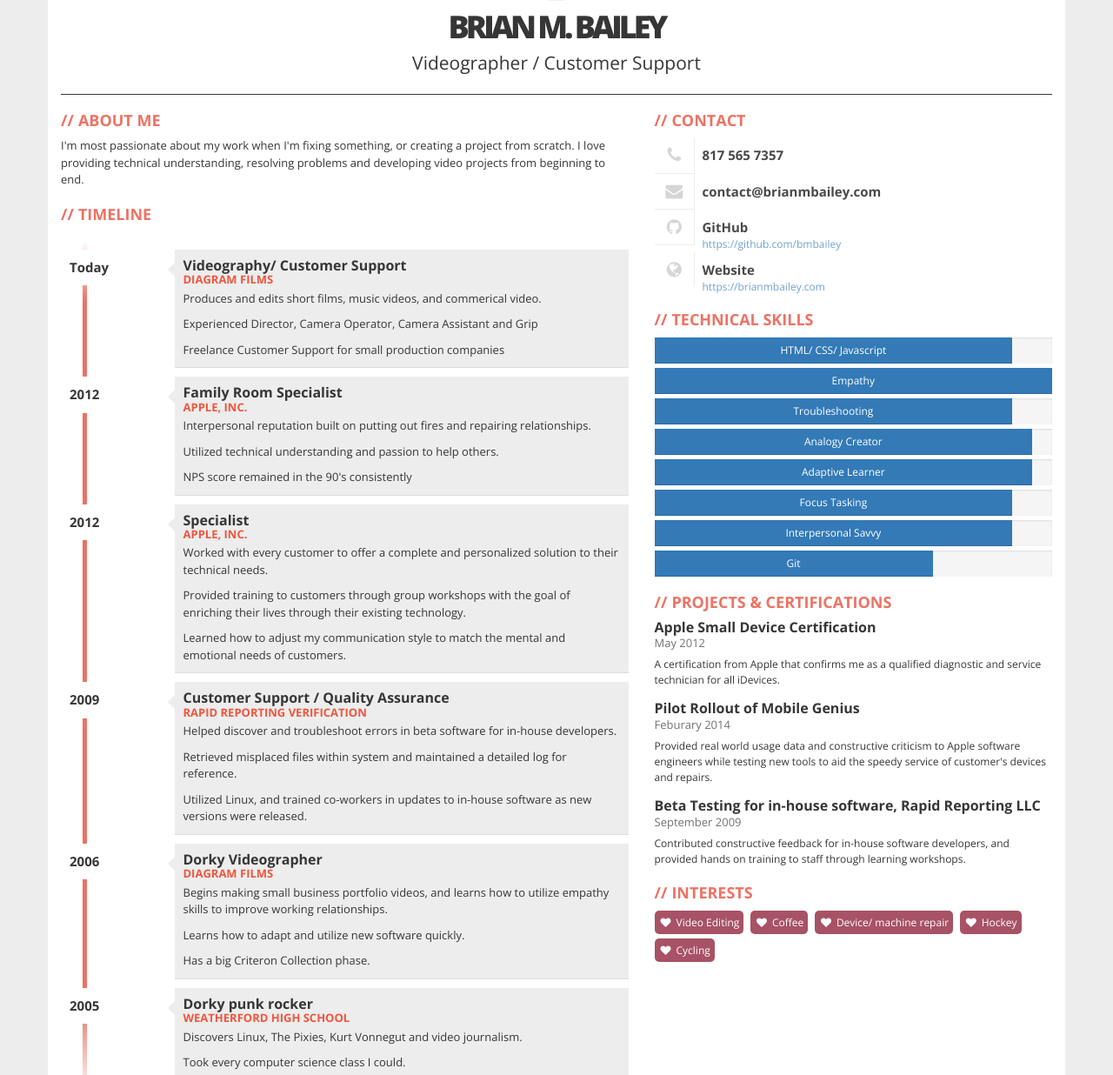
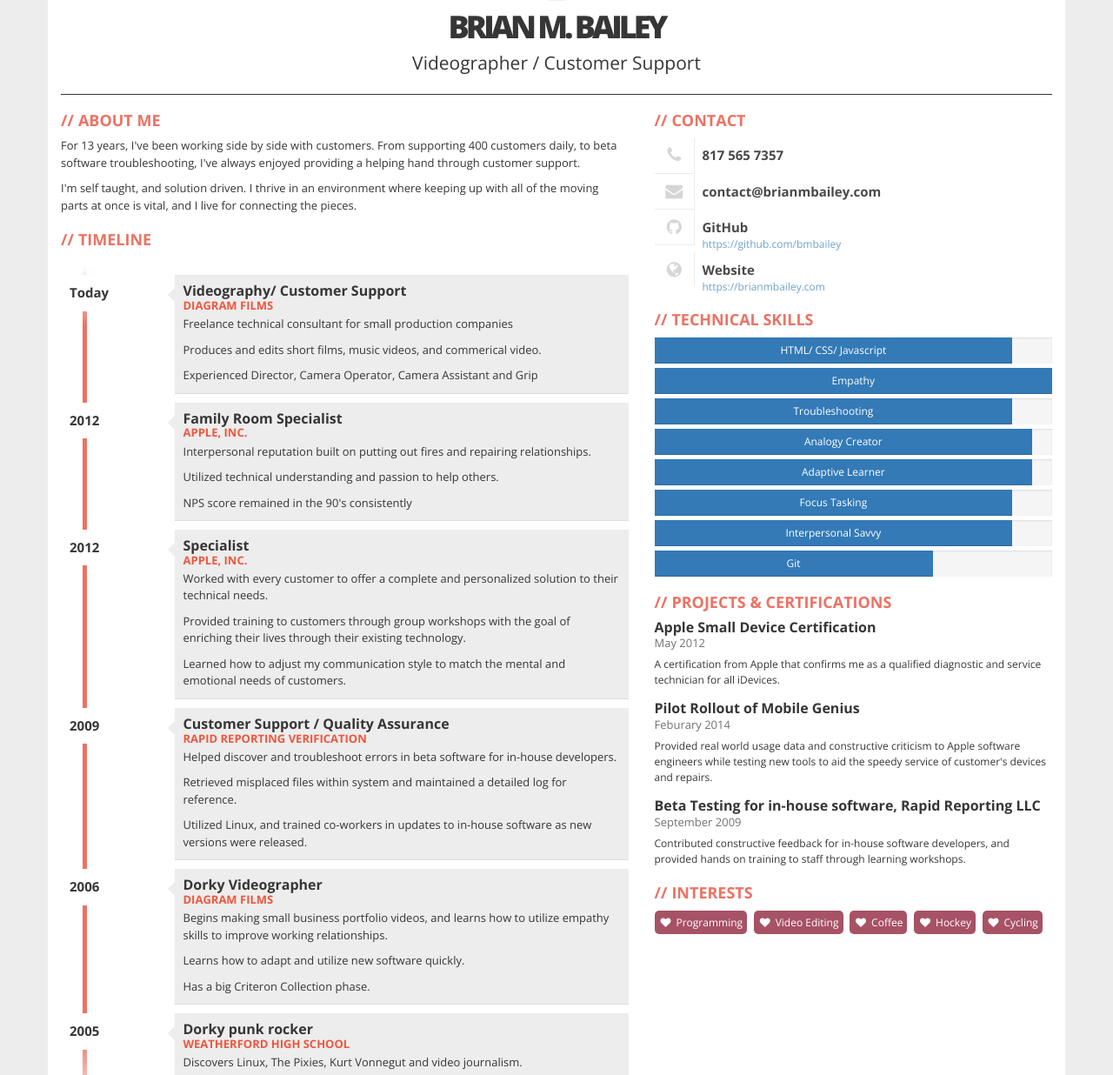
Before and after one commit to Bmbailey/Resume, a Jekyll site: the page built from index.html, in a window 1280 px wide and 1400 px high, cut to the strip 164-1400 px from the top of the window. Shown: the whole strip at 87% size. Built offline with Jekyll 4.4.1, drawn with Linux system fonts in a browser that asks for light colours; nearby versions of some CDN libraries.

Commit message:
Updated info to about, interests and timeline

```diff
--- a/_data/about.yml
+++ b/_data/about.yml
@@ -1 +1,3 @@
-I'm most passionate about my work when I'm fixing something, or creating a project from scratch. I love providing technical understanding, resolving problems and developing video projects from beginning to end.
+- For 13 years, I've been working side by side with customers. From supporting 400 customers daily, to beta software troubleshooting, I've always enjoyed providing a helping hand through customer support.
+
+- I'm self taught, and solution driven. I thrive in an environment where keeping up with all of the moving parts at once is vital, and I live for connecting the pieces.
--- a/_data/interests.yml
+++ b/_data/interests.yml
@@ -1,5 +1,5 @@
+- Programming
 - Video Editing
 - Coffee
-- Device/ machine repair
 - Hockey
 - Cycling
--- a/_data/timeline.yml
+++ b/_data/timeline.yml
@@ -2,9 +2,10 @@
   company: Diagram Films
   year: Today
   description:
+    - Freelance technical consultant for small production companies
     - Produces and edits short films, music videos, and commerical video.
     - Experienced Director, Camera Operator, Camera Assistant and Grip
-    - Freelance Customer Support for small production companies
+
 
 - title: Family Room Specialist
   company: Apple, Inc.
```
